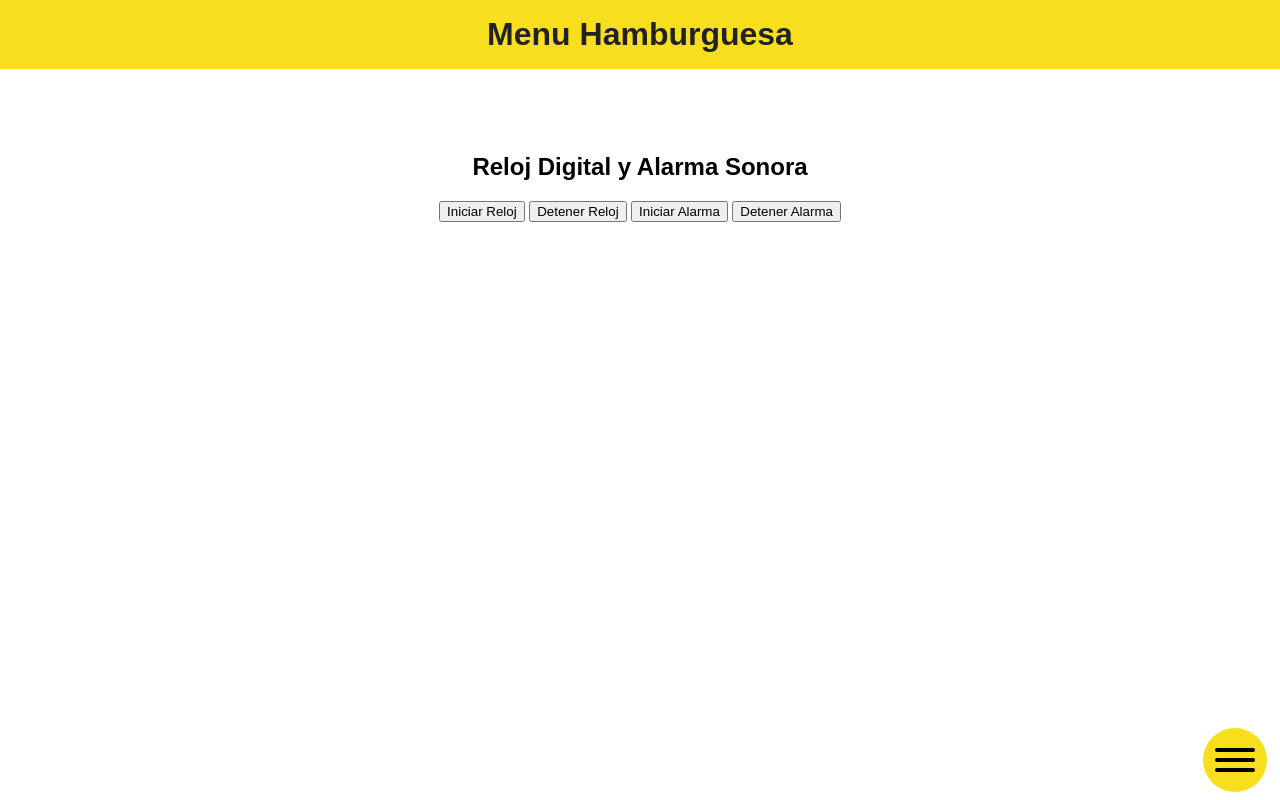
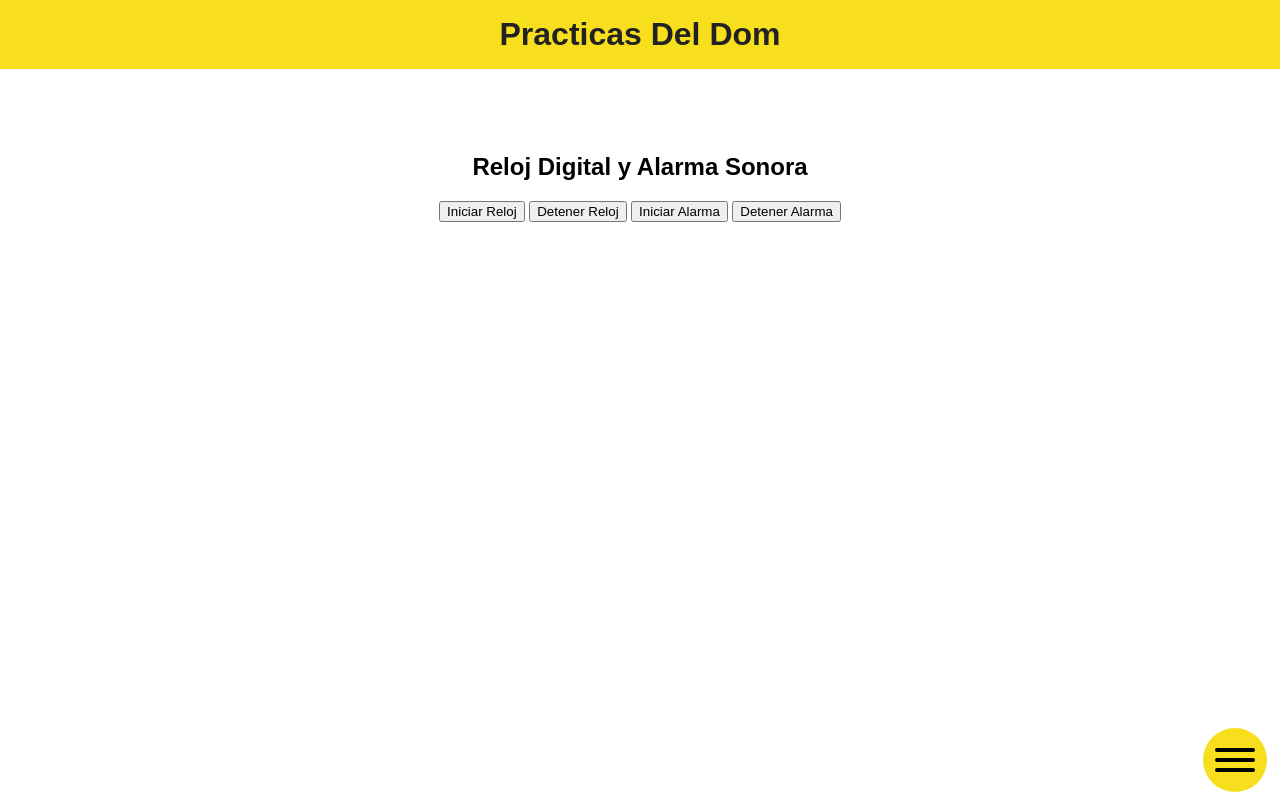
Before and after one commit to junior-garcia/PracticasDOM, a plain HTML site: page PracticasDom/index.html in a window 1280 px wide. Shown: the top 800 px of the page. Drawn offline with nearby package versions, Linux system fonts and the light colour scheme.

Commit message:
modificacion de titulo desde master

```diff
--- a/PracticasDom/index.html
+++ b/PracticasDom/index.html
@@ -10,7 +10,7 @@
 </head>
 <body>
    <header class="header">
-       <h1>Menu Hamburguesa</h1>
+       <h1>Practicas Del Dom</h1>
    </header>
    <button class="panel-btn hamburger hamburger--vortex" type="button">
     <span class="hamburger-box">
```
